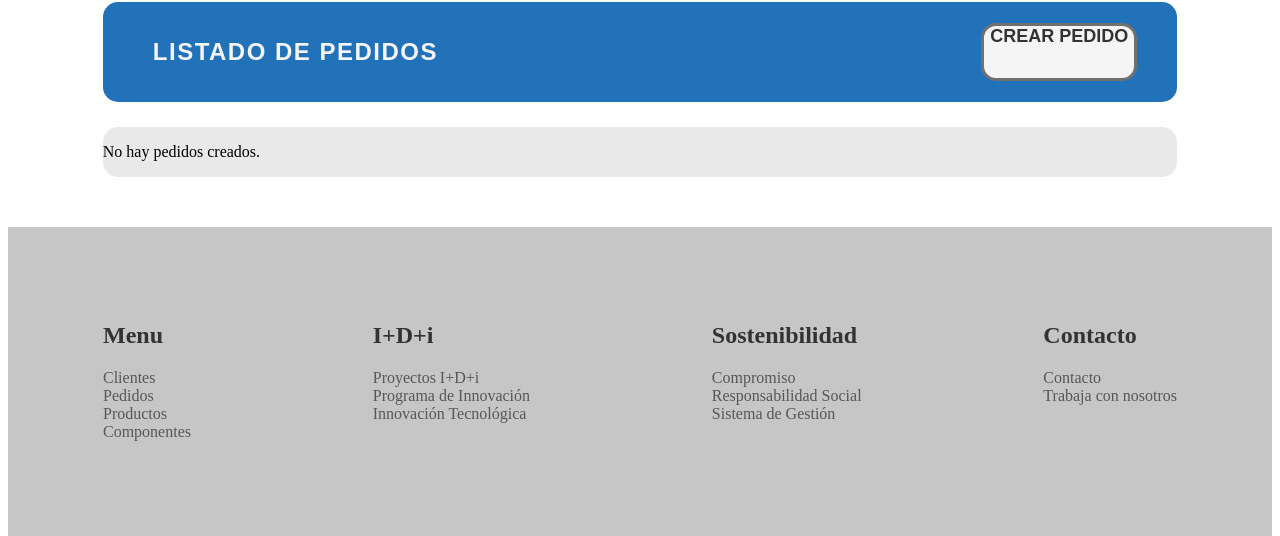
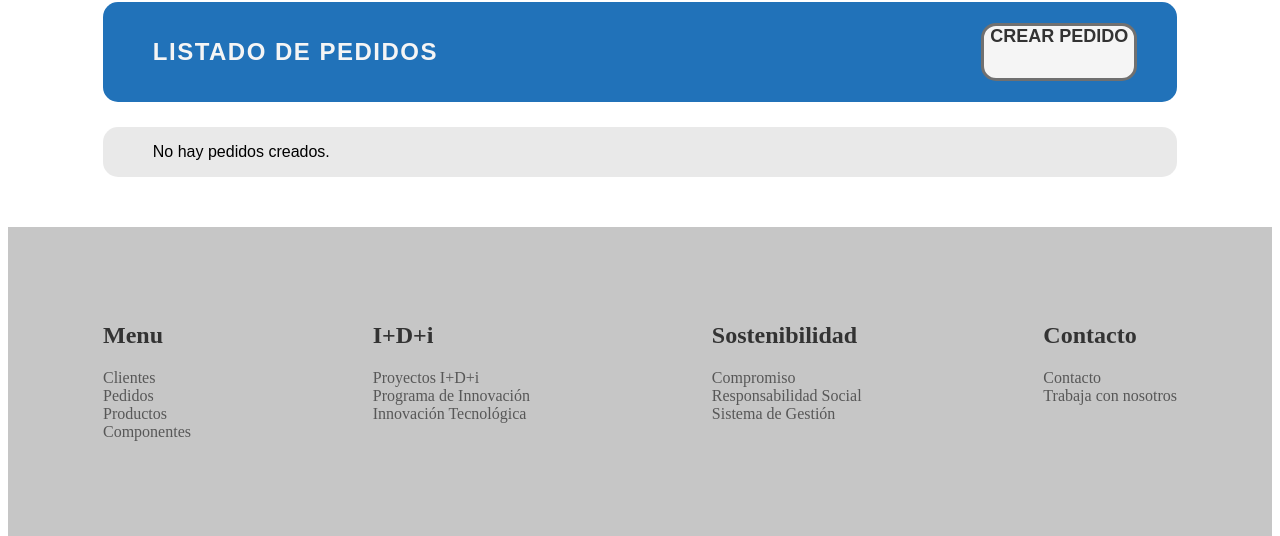
Before and after one commit to casconmikel/Proyecto_IW, a Django app: page /appGestionPedidos/pedido/list in a window 1280 px wide. Shown: the part 195-731 px from the top of the page. Run offline with Django 4.2, Linux system fonts and the light colour scheme; data that the repository does not hold is empty; parts of the project's set-up code (start-up, migrations or seed data) failed here and were passed over; some libraries are stand-ins or nearby versions.

Commit message:
Estilo a "No hay x creados"

```diff
--- a/Proyecto_IW/appGestionPedidos/static/CSS/estilos.css
+++ b/Proyecto_IW/appGestionPedidos/static/CSS/estilos.css
@@ -174,6 +174,11 @@ header {
     background-color: #d4d4d483;
     border-radius: 15px;
     border: solid 1px rgba(255. 255, 255, 0.2);
+}
+
+.main_table_container p {
+    padding-left: 50px;
+    font-family: sans-serif;
 }
 
 .main_table {
```
Also changed, not shown: Proyecto_IW/db.sqlite3.
